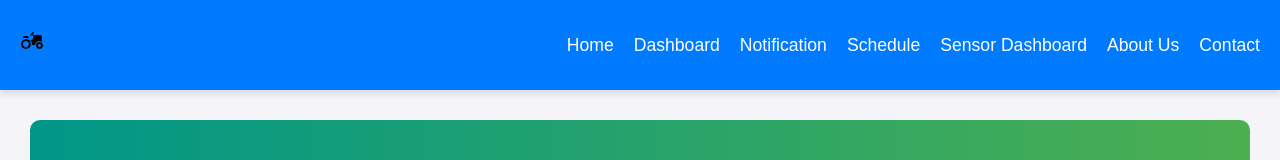
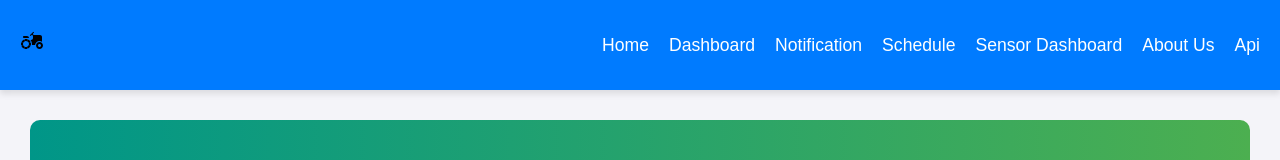
Before and after one commit to Hariharakrishnanofficial/Frontend, a React (Create React App) app: page / in a window 1280 px wide. Shown: the top 160 px of the page. Built offline with nearby package versions, Linux system fonts and the light colour scheme.

Commit message:
Update Navbar.js

```diff
--- a/src/Components/Navbar.js
+++ b/src/Components/Navbar.js
@@ -23,7 +23,7 @@ const Navbar = () => {
                 <li><Link to="/schedule" onClick={() => setMenuOpen(false)}>Schedule</Link></li>
                 <li><Link to="/SensorDashboard" onClick={() => setMenuOpen(false)}>Sensor Dashboard</Link></li>
                 <li><Link to="/about" onClick={() => setMenuOpen(false)}>About Us</Link></li>
-                <li><Link to="/contact" onClick={() => setMenuOpen(false)}>Contact</Link></li>
+                <li><Link to="/api" onClick={() => setMenuOpen(false)}>Api</Link></li>
             </ul>
         </nav>
     );
```
